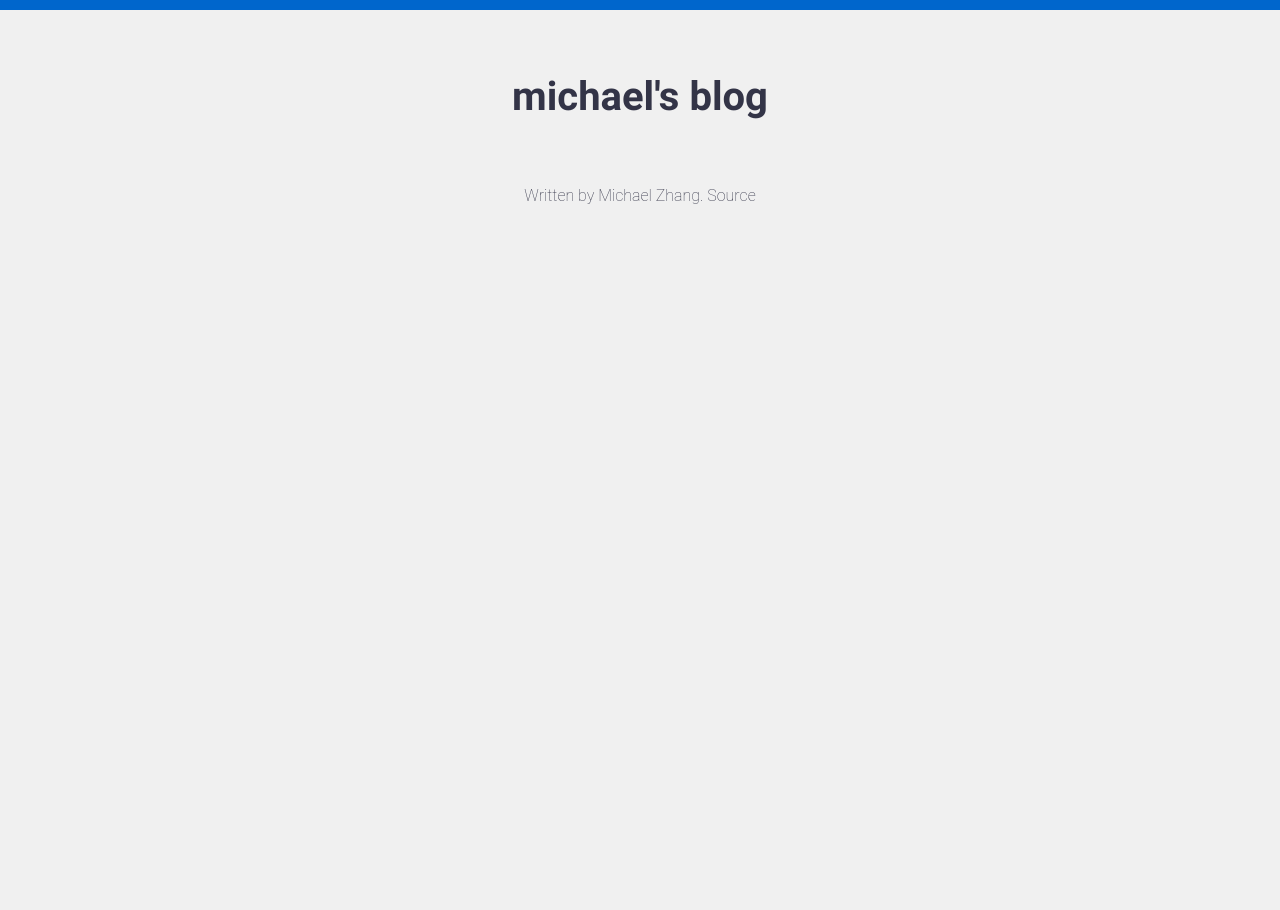
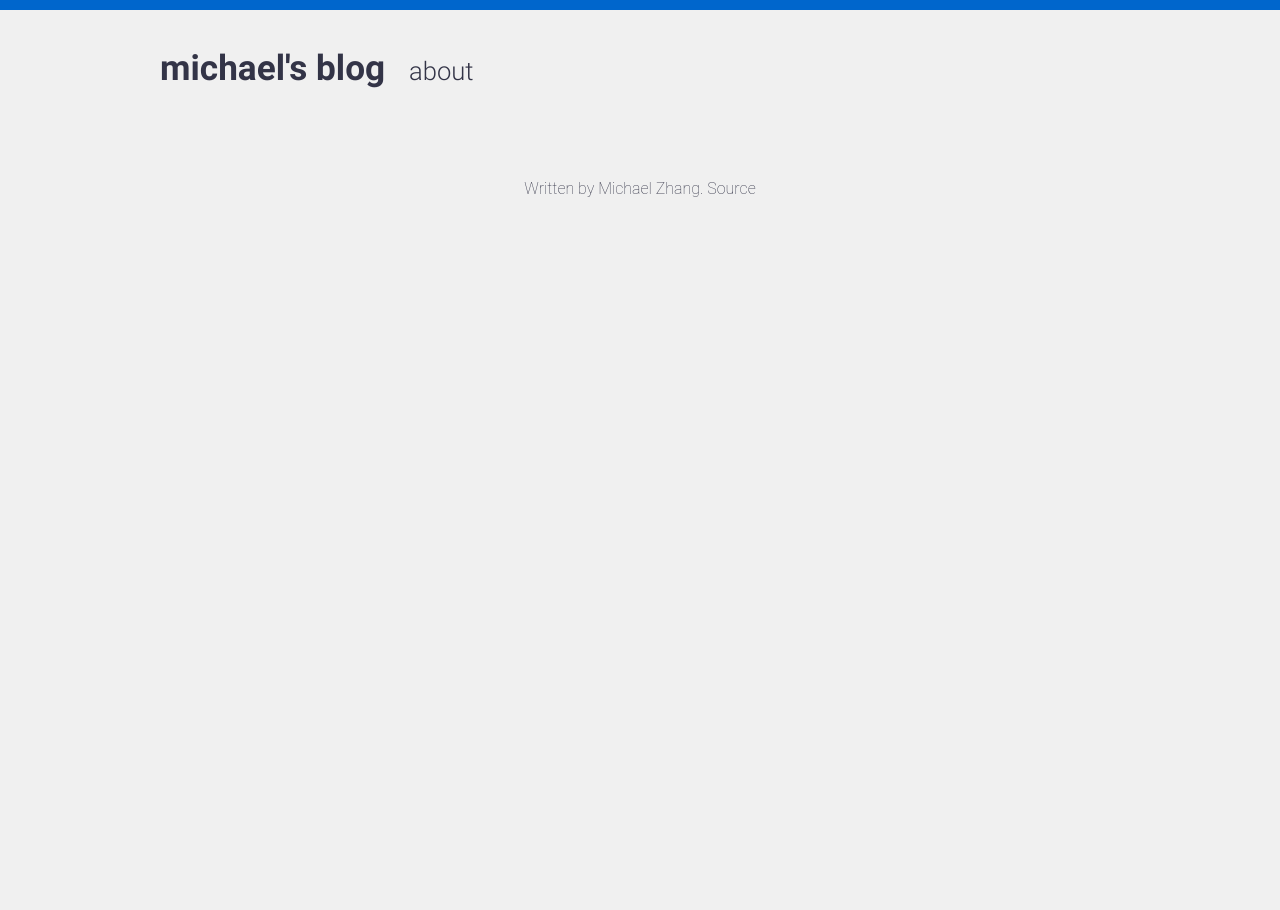
Before and after one commit to mzhang28/blog, a Jekyll site: the page built from index.html, in a window 1280 px wide. Built offline with Jekyll 4.4.1, drawn with Linux system fonts in a browser that asks for light colours; some web fonts are replaced.

Commit message:
more style updates

```diff
--- /dev/null
+++ b/_includes/navbar.html
@@ -0,0 +1,4 @@
+<div class="container" id="navbar" style="padding-top: 10px;">
+    <h3 style="display: inline-block;"><a href="/" class="link">michael's blog</a></h3>
+    <a href="/about" class="link">about</a>
+</div>
--- a/_layouts/default.html
+++ b/_layouts/default.html
@@ -7,6 +7,8 @@
 </head>
 
 <body>
+	{% include navbar.html %}
+
 	<div class="container" style="padding: 30px;">
 		{{ content }}
 	</div>
--- a/_layouts/post.html
+++ b/_layouts/post.html
@@ -6,10 +6,11 @@
 </head>
 
 <body>
+    {% include navbar.html %}
+
     <div class="container" style="padding: 30px;">
-        <a href="/">&laquo; back</a>
         <div style="text-align: center;">
-            <h2 style="display: inline-block; margin-bottom: 0;">{{ page.title }}</h2>
+            <h2 style="display: inline-block; margin: 0;">{{ page.title }}</h2>
             <p style="font-size: 0.9em;">published: <b>{{ page.date | date_to_long_string }}</b></p>
         </div>
 
--- a/_sass/main.scss
+++ b/_sass/main.scss
@@ -39,3 +39,8 @@ code {
     }
     padding: 10px;
 }
+
+#navbar .link {
+    font-size: 1.6em;
+    margin-right: 20px;
+}
--- a/index.html
+++ b/index.html
@@ -1,8 +1,6 @@
 ---
 layout: default
 ---
-
-<h1 style="text-align: center;">michael's blog</h1>
 
 <table style="width: 100%;">
     {% for post in site.posts %}
```
